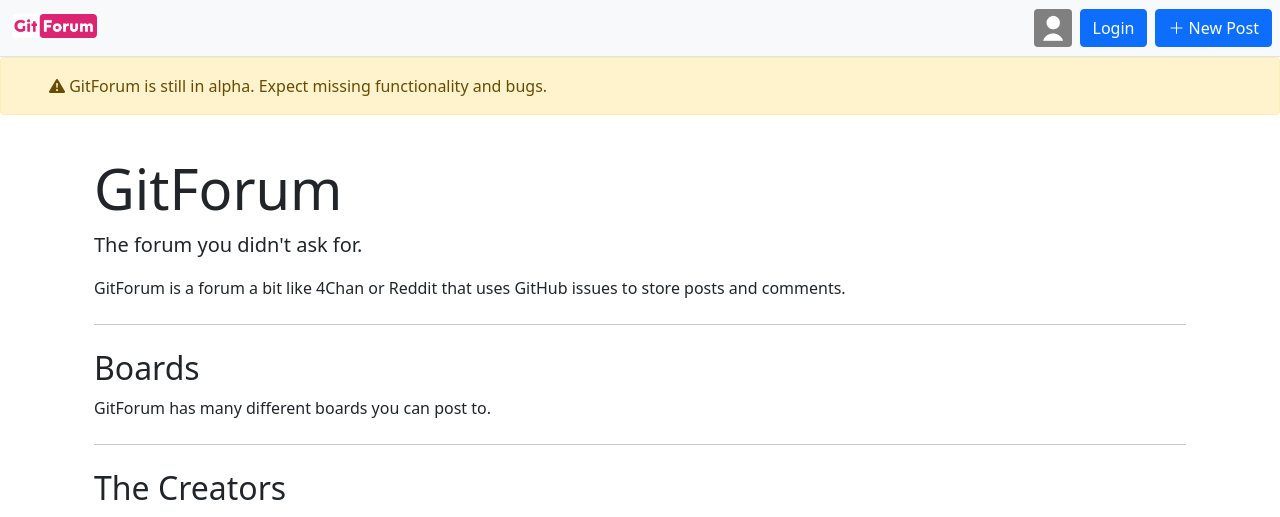
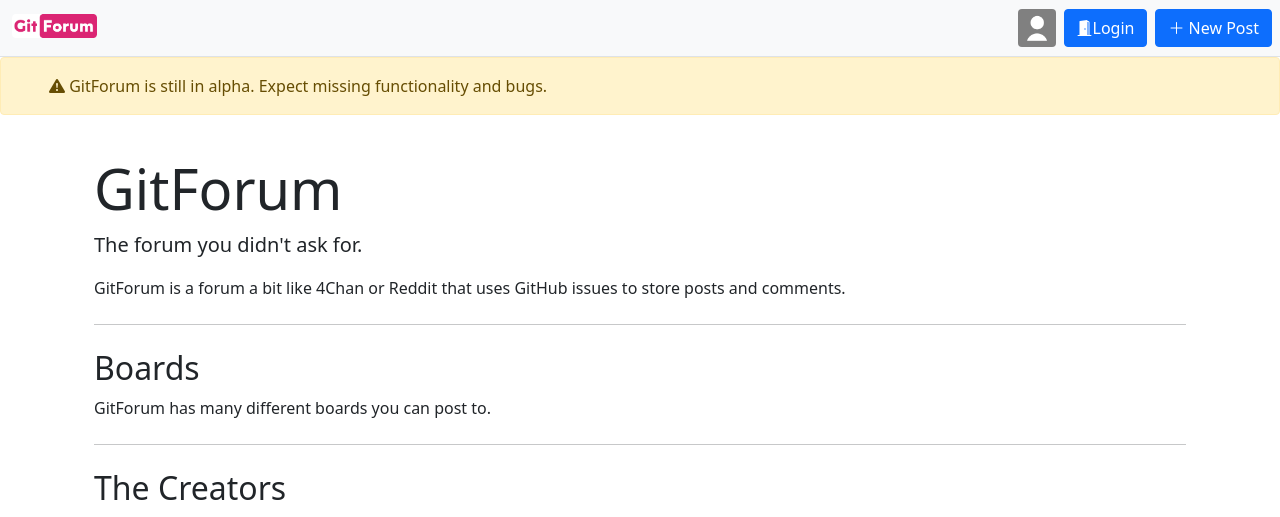
Before and after one commit to Aardvark-Industries/GitForum, a Jekyll site: the page built from index.html, in a window 1280 px wide. Shown: the top 517 px of the page. Built offline with Jekyll 4.4.1, drawn with Linux system fonts in a browser that asks for light colours; nearby versions of some CDN libraries; comment, search, counter and statistics services are not loaded.

Commit message:
login icon

```diff
--- a/_includes/navbar.html
+++ b/_includes/navbar.html
@@ -22,7 +22,7 @@
                   </ul>
             </div>
 
-            <a id="loginButton" class="me-2" href="login"><button type="button" class="btn btn-primary">Login</button></a>
+            <a id="loginButton" class="me-2" href="login"><button type="button" class="btn btn-primary"><i class="bi bi-door-open-fill"></i><span class="d-md-none d-sm-none d-none d-lg-inline-block"></span>Login</span></button></a>
 
             <a class="me-2" href="newPost"><button type="button" class="btn btn-primary"><i class="bi bi-plus-lg"></i> <span class="d-md-none d-sm-none d-none d-lg-inline-block">New Post</span></button></a>
         </form>
```
